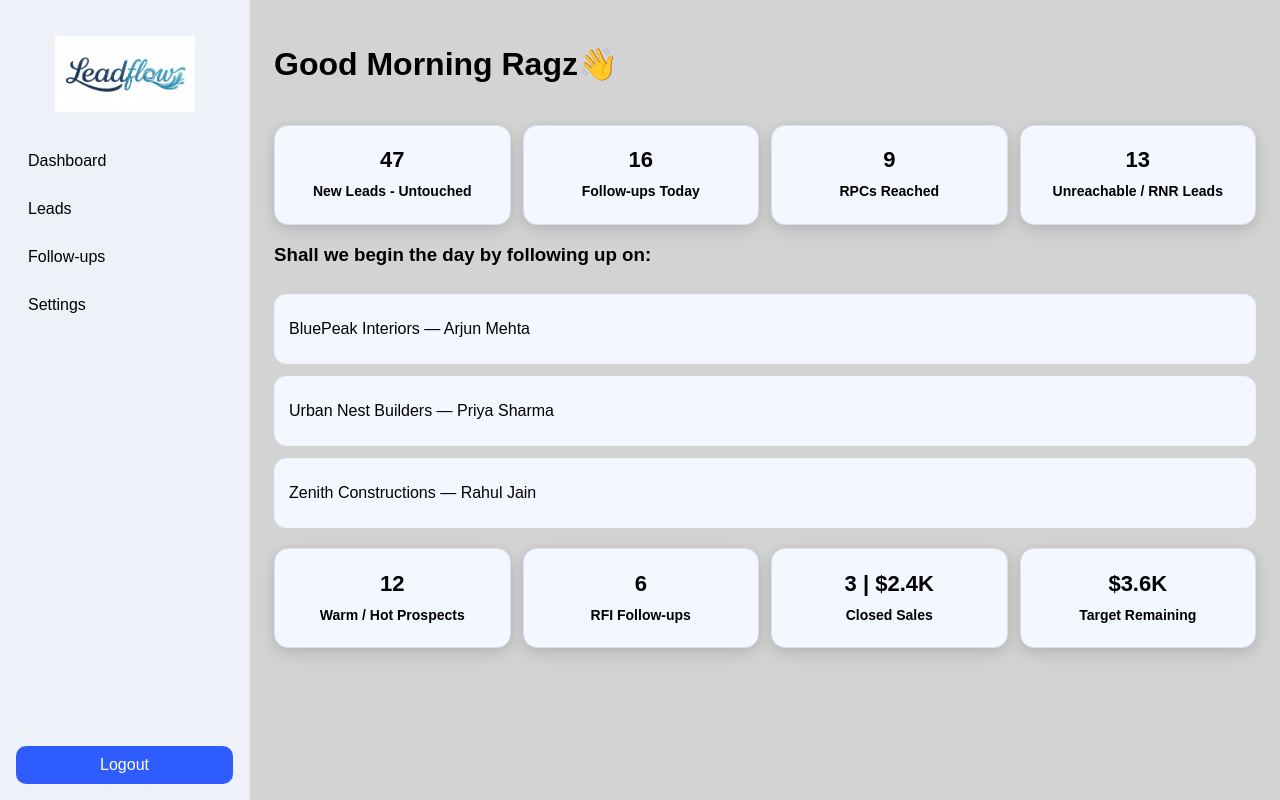
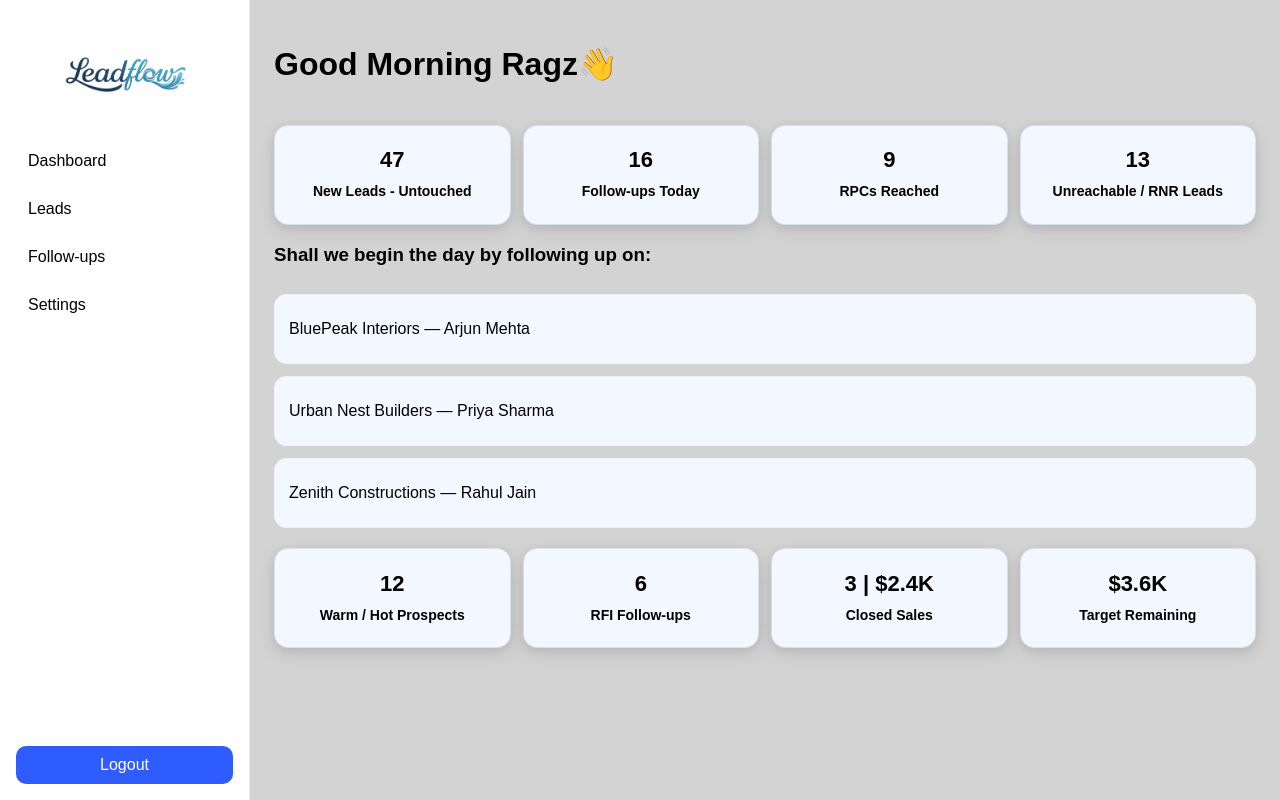
Before and after one commit to stirr3dz3phyr-ship-it/LeadFlow-WarMachine, a React (Vite) app: page / in a window 1280 px wide. Built offline with nearby package versions, Linux system fonts and the light colour scheme.

Commit message:
Update styles.css

```diff
--- a/src/styles.css
+++ b/src/styles.css
@@ -31,7 +31,7 @@ html, body {
   display: flex;
   flex-direction: column;
 
-  background: wwhite;
+  background: #ffffff;
   border-right: 1px solid #e5e9f2;
 
   padding: 16px;
```
